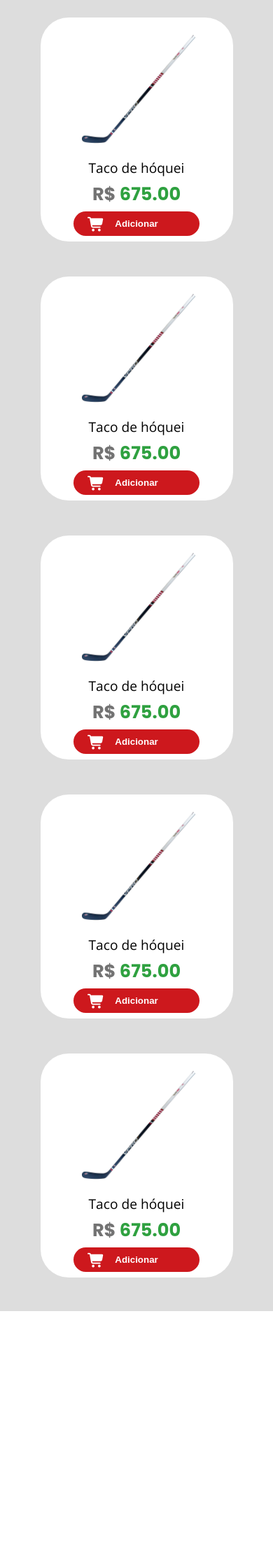
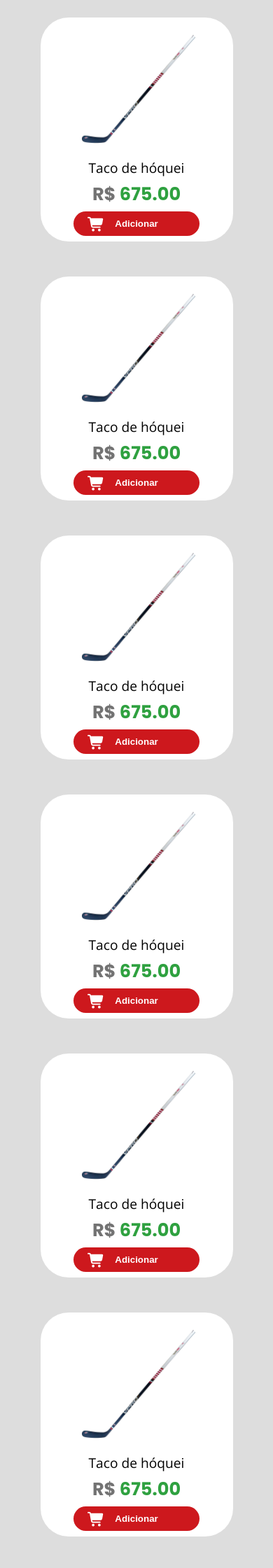
Before and after one commit to Arthur-fleck19/IFsports, a PHP site: page /dashboard.html in a window 390 px wide. Shown: the part 3880-6120 px from the top of the page at 70% size. Before the commit the page ends 5753 px from the top, so only its background shows below. Run offline with PHP 8.4, Linux system fonts and the light colour scheme.

Commit message:
Criando pastas para os arquivos CSS e JS, adicionando mais responsividade no 'detalheItens' e modificando alguns códigos de HTML e CSS de 'dashboard' e 'detalheItens'

```diff
--- a/dashboard.css
+++ b/CSS/dashboard.css
@@ -3,7 +3,7 @@
 }
 
 html, body {
-    height: 100%;
+    height: auto;
     width: 100%;
     margin: 0;
     padding: 0;
@@ -18,10 +18,13 @@ html, body {
     justify-content: space-around;
     align-items: center;
     gap: 5px;
+    position: sticky;
+    top: 0;
+    z-index: 1000;
     background-color: #FFFFFF;
 }
 
-.logoIFsportsImg, .imagemProduto {
+.imagemProduto {
     border-radius: 50px;
     object-fit: contain;
 }
@@ -129,7 +132,7 @@ html, body {
     flex-direction: column;
     gap: 30px;
     position: sticky;
-    top: 20px;
+    top: 150px;
 }
 
 .botaoNav {
--- a/dashboard.html
+++ b/dashboard.html
@@ -7,7 +7,7 @@
     <link rel="preconnect" href="https://fonts.googleapis.com">
     <link rel="preconnect" href="https://fonts.gstatic.com" crossorigin>
     <link href="https://fonts.googleapis.com/css2?family=Open+Sans:ital,wght@0,300..800;1,300..800&family=Poppins:ital,wght@0,100;0,200;0,300;0,400;0,500;0,600;0,700;0,800;0,900;1,100;1,200;1,300;1,400;1,500;1,600;1,700;1,800;1,900&display=swap" rel="stylesheet">
-    <link rel="stylesheet" href="dashboard.css">
+    <link rel="stylesheet" href="CSS/dashboard.css">
     <link rel="icon" href="logoIF.png">
     <title>Dashboard</title>
 </head>
@@ -147,6 +147,142 @@
                     <button class="botaoAdicionarCarrinho"><i class="fa-solid fa-cart-shopping fa-xl"></i>Adicionar</button>
                 </article>
             </a>
+            <a href="detalhesItem.html">
+                <article class="cardProduto">
+                    <img src="tacoHoquei.png" alt="Imagem do produto" height="200px" width="80%" class="imagemProduto">
+                    <h3>Taco de hóquei</h3>
+                    <span><span class="corRS">R$</span> <span class="corPreco">675.00</span></span>
+                    <button class="botaoAdicionarCarrinho"><i class="fa-solid fa-cart-shopping fa-xl"></i>Adicionar</button>
+                </article>
+            </a>
+            <a href="detalhesItem.html">
+                <article class="cardProduto">
+                    <img src="tacoHoquei.png" alt="Imagem do produto" height="200px" width="80%" class="imagemProduto">
+                    <h3>Taco de hóquei</h3>
+                    <span><span class="corRS">R$</span> <span class="corPreco">675.00</span></span>
+                    <button class="botaoAdicionarCarrinho"><i class="fa-solid fa-cart-shopping fa-xl"></i>Adicionar</button>
+                </article>
+            </a>
+            <a href="detalhesItem.html">
+                <article class="cardProduto">
+                    <img src="tacoHoquei.png" alt="Imagem do produto" height="200px" width="80%" class="imagemProduto">
+                    <h3>Taco de hóquei</h3>
+                    <span><span class="corRS">R$</span> <span class="corPreco">675.00</span></span>
+                    <button class="botaoAdicionarCarrinho"><i class="fa-solid fa-cart-shopping fa-xl"></i>Adicionar</button>
+                </article>
+            </a>
+            <a href="detalhesItem.html">
+                <article class="cardProduto">
+                    <img src="tacoHoquei.png" alt="Imagem do produto" height="200px" width="80%" class="imagemProduto">
+                    <h3>Taco de hóquei</h3>
+                    <span><span class="corRS">R$</span> <span class="corPreco">675.00</span></span>
+                    <button class="botaoAdicionarCarrinho"><i class="fa-solid fa-cart-shopping fa-xl"></i>Adicionar</button>
+                </article>
+            </a>
+            <a href="detalhesItem.html">
+                <article class="cardProduto">
+                    <img src="tacoHoquei.png" alt="Imagem do produto" height="200px" width="80%" class="imagemProduto">
+                    <h3>Taco de hóquei</h3>
+                    <span><span class="corRS">R$</span> <span class="corPreco">675.00</span></span>
+                    <button class="botaoAdicionarCarrinho"><i class="fa-solid fa-cart-shopping fa-xl"></i>Adicionar</button>
+                </article>
+            </a>
+            <a href="detalhesItem.html">
+                <article class="cardProduto">
+                    <img src="tacoHoquei.png" alt="Imagem do produto" height="200px" width="80%" class="imagemProduto">
+                    <h3>Taco de hóquei</h3>
+                    <span><span class="corRS">R$</span> <span class="corPreco">675.00</span></span>
+                    <button class="botaoAdicionarCarrinho"><i class="fa-solid fa-cart-shopping fa-xl"></i>Adicionar</button>
+                </article>
+            </a>
+            <a href="detalhesItem.html">
+                <article class="cardProduto">
+                    <img src="tacoHoquei.png" alt="Imagem do produto" height="200px" width="80%" class="imagemProduto">
+                    <h3>Taco de hóquei</h3>
+                    <span><span class="corRS">R$</span> <span class="corPreco">675.00</span></span>
+                    <button class="botaoAdicionarCarrinho"><i class="fa-solid fa-cart-shopping fa-xl"></i>Adicionar</button>
+                </article>
+            </a>
+            <a href="detalhesItem.html">
+                <article class="cardProduto">
+                    <img src="tacoHoquei.png" alt="Imagem do produto" height="200px" width="80%" class="imagemProduto">
+                    <h3>Taco de hóquei</h3>
+                    <span><span class="corRS">R$</span> <span class="corPreco">675.00</span></span>
+                    <button class="botaoAdicionarCarrinho"><i class="fa-solid fa-cart-shopping fa-xl"></i>Adicionar</button>
+                </article>
+            </a>
+            <a href="detalhesItem.html">
+                <article class="cardProduto">
+                    <img src="tacoHoquei.png" alt="Imagem do produto" height="200px" width="80%" class="imagemProduto">
+                    <h3>Taco de hóquei</h3>
+                    <span><span class="corRS">R$</span> <span class="corPreco">675.00</span></span>
+                    <button class="botaoAdicionarCarrinho"><i class="fa-solid fa-cart-shopping fa-xl"></i>Adicionar</button>
+                </article>
+            </a>
+            <a href="detalhesItem.html">
+                <article class="cardProduto">
+                    <img src="tacoHoquei.png" alt="Imagem do produto" height="200px" width="80%" class="imagemProduto">
+                    <h3>Taco de hóquei</h3>
+                    <span><span class="corRS">R$</span> <span class="corPreco">675.00</span></span>
+                    <button class="botaoAdicionarCarrinho"><i class="fa-solid fa-cart-shopping fa-xl"></i>Adicionar</button>
+                </article>
+            </a>
+            <a href="detalhesItem.html">
+                <article class="cardProduto">
+                    <img src="tacoHoquei.png" alt="Imagem do produto" height="200px" width="80%" class="imagemProduto">
+                    <h3>Taco de hóquei</h3>
+                    <span><span class="corRS">R$</span> <span class="corPreco">675.00</span></span>
+                    <button class="botaoAdicionarCarrinho"><i class="fa-solid fa-cart-shopping fa-xl"></i>Adicionar</button>
+                </article>
+            </a>
+            <a href="detalhesItem.html">
+                <article class="cardProduto">
+                    <img src="tacoHoquei.png" alt="Imagem do produto" height="200px" width="80%" class="imagemProduto">
+                    <h3>Taco de hóquei</h3>
+                    <span><span class="corRS">R$</span> <span class="corPreco">675.00</span></span>
+                    <button class="botaoAdicionarCarrinho"><i class="fa-solid fa-cart-shopping fa-xl"></i>Adicionar</button>
+                </article>
+            </a>
+            <a href="detalhesItem.html">
+                <article class="cardProduto">
+                    <img src="tacoHoquei.png" alt="Imagem do produto" height="200px" width="80%" class="imagemProduto">
+                    <h3>Taco de hóquei</h3>
+                    <span><span class="corRS">R$</span> <span class="corPreco">675.00</span></span>
+                    <button class="botaoAdicionarCarrinho"><i class="fa-solid fa-cart-shopping fa-xl"></i>Adicionar</button>
+                </article>
+            </a>
+            <a href="detalhesItem.html">
+                <article class="cardProduto">
+                    <img src="tacoHoquei.png" alt="Imagem do produto" height="200px" width="80%" class="imagemProduto">
+                    <h3>Taco de hóquei</h3>
+                    <span><span class="corRS">R$</span> <span class="corPreco">675.00</span></span>
+                    <button class="botaoAdicionarCarrinho"><i class="fa-solid fa-cart-shopping fa-xl"></i>Adicionar</button>
+                </article>
+            </a>
+            <a href="detalhesItem.html">
+                <article class="cardProduto">
+                    <img src="tacoHoquei.png" alt="Imagem do produto" height="200px" width="80%" class="imagemProduto">
+                    <h3>Taco de hóquei</h3>
+                    <span><span class="corRS">R$</span> <span class="corPreco">675.00</span></span>
+                    <button class="botaoAdicionarCarrinho"><i class="fa-solid fa-cart-shopping fa-xl"></i>Adicionar</button>
+                </article>
+            </a>
+            <a href="detalhesItem.html">
+                <article class="cardProduto">
+                    <img src="tacoHoquei.png" alt="Imagem do produto" height="200px" width="80%" class="imagemProduto">
+                    <h3>Taco de hóquei</h3>
+                    <span><span class="corRS">R$</span> <span class="corPreco">675.00</span></span>
+                    <button class="botaoAdicionarCarrinho"><i class="fa-solid fa-cart-shopping fa-xl"></i>Adicionar</button>
+                </article>
+            </a>
+            <a href="detalhesItem.html">
+                <article class="cardProduto">
+                    <img src="tacoHoquei.png" alt="Imagem do produto" height="200px" width="80%" class="imagemProduto">
+                    <h3>Taco de hóquei</h3>
+                    <span><span class="corRS">R$</span> <span class="corPreco">675.00</span></span>
+                    <button class="botaoAdicionarCarrinho"><i class="fa-solid fa-cart-shopping fa-xl"></i>Adicionar</button>
+                </article>
+            </a>
         </section>
     </main>
 </body>
--- a/detalhesItem.html
+++ b/detalhesItem.html
@@ -7,7 +7,7 @@
     <link rel="preconnect" href="https://fonts.googleapis.com">
     <link rel="preconnect" href="https://fonts.gstatic.com" crossorigin>
     <link href="https://fonts.googleapis.com/css2?family=Open+Sans:ital,wght@0,300..800;1,300..800&family=Poppins:ital,wght@0,100;0,200;0,300;0,400;0,500;0,600;0,700;0,800;0,900;1,100;1,200;1,300;1,400;1,500;1,600;1,700;1,800;1,900&display=swap" rel="stylesheet">
-    <link rel="stylesheet" href="detalhesItem.css">
+    <link rel="stylesheet" href="CSS/detalhesItem.css">
     <link rel="icon" href="logoIF.png">
     <title>Detalhes item</title>
 </head>
@@ -48,6 +48,6 @@
             </div>
         </div>
     </main>
-    <script src="detalhesItem.js"></script>
+    <script src="JS/detalhesItem.js"></script>
 </body>
 </html>
```
Also changed, not shown: CSS/detalhesItem.css (renamed from detalhesItem.css, +77 -12 lines), CSS/cadastro.css (renamed from cadastro.css), CSS/login.css (renamed from login.css), CSS/produtos.css (renamed from produtos.css), CSS/trabalho.css (renamed from trabalho.css), JS/detalhesItem.js (renamed from detalhesItem.js).
